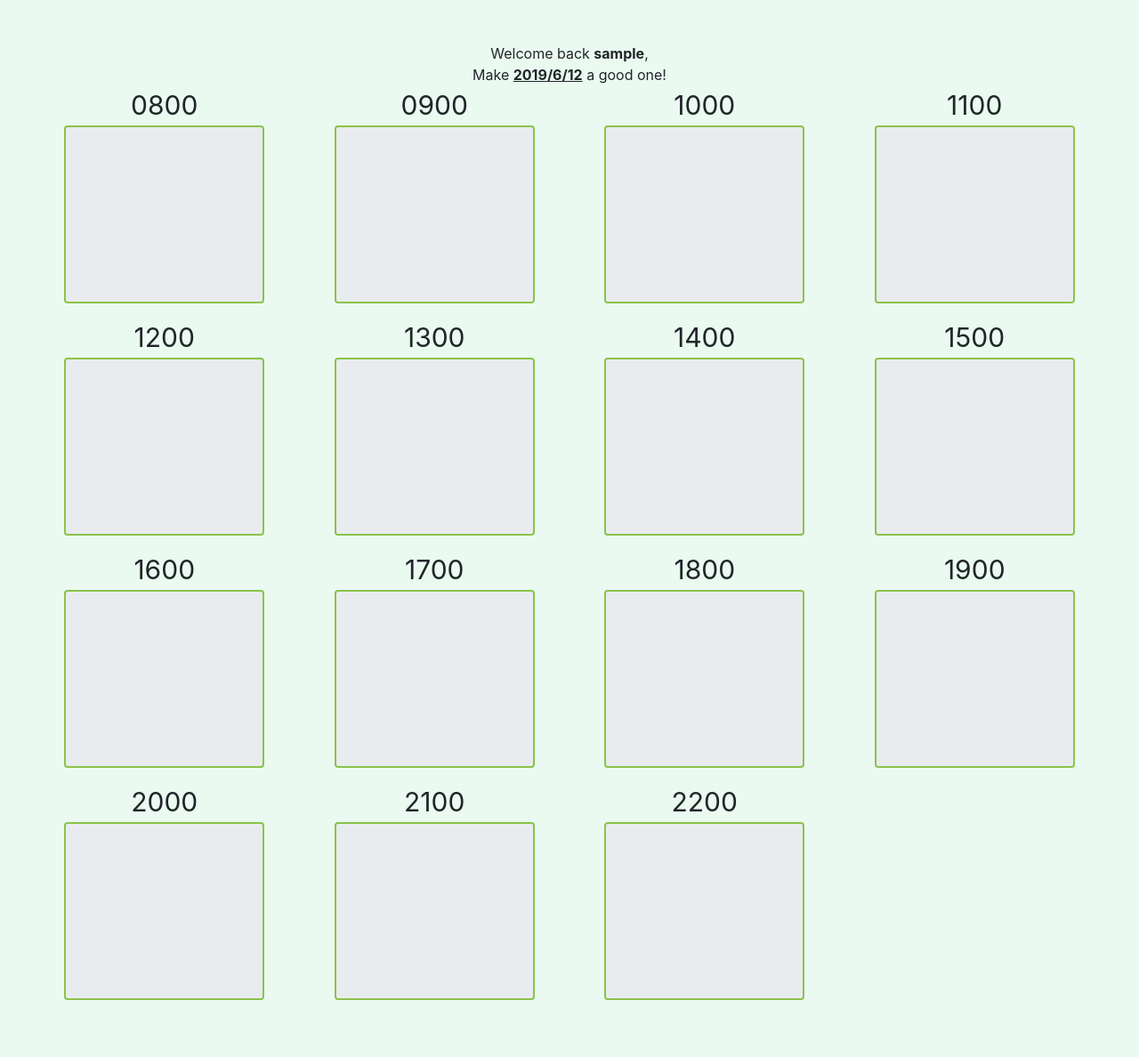
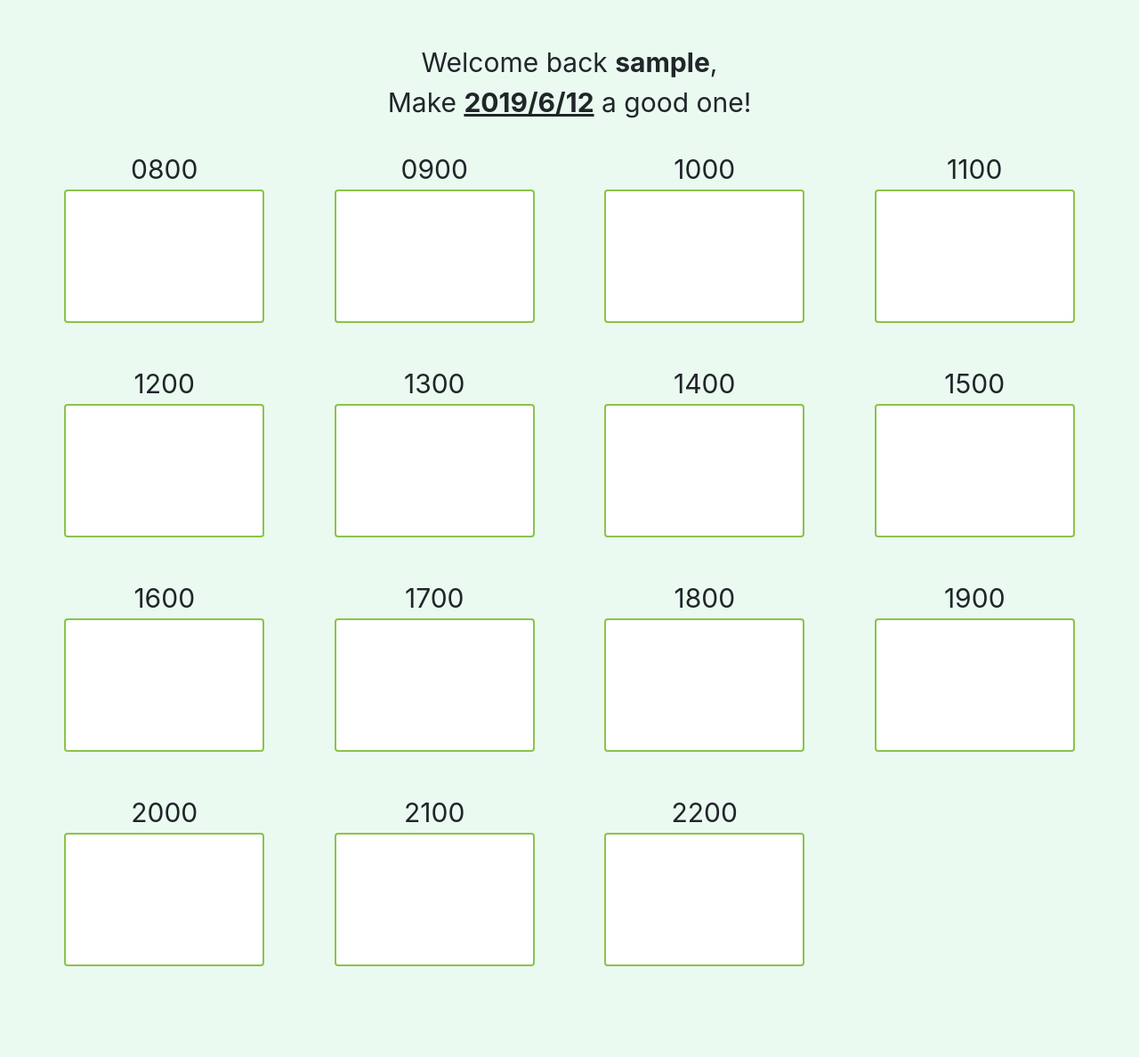
Before and after one commit to weizheheng/mytime-myresponsibility, a Flask app: page /dashboard in a window 1280 px wide. Shown: the part 76-1264 px from the top of the page at 89% size. After the commit the page ends 1162 px from the top, so only its background shows below. Run offline with Flask 2, Linux system fonts and the light colour scheme; the visitor is signed in with stand-in values (Sample User, id 1); data comes from the database, SQL or seed files in the repository; data that the repository does not hold is empty; some libraries are stand-ins or nearby versions.

Commit message:
Added new styles to make everything looks better

```diff
--- a/static/styles.css
+++ b/static/styles.css
@@ -79,12 +79,12 @@
     font-size: 30px;
 }
 
-#welcome, #message {
+#welcome1, #message1, #welcome2, #message2 {
     font-size: 30px;
 }
 
 
-#first_row, #sec_row, #third_row, #fourth_row {
+#first_row, #sec_row, #third_row, #fourth_row, #row1, #row2, #row3, #row4 {
     padding-top:30px;
 }
 
@@ -94,7 +94,7 @@
 
 
 .green-border textarea {
-    height: 200px;
+    height: 150px;
     width: 225px;
     max-height:100%;
     max-width:100%;
@@ -110,3 +110,7 @@
     border: 2px solid #8bc34a;
     box-shadow: 0 0 0 0.2rem rgba(186, 195, 74, .25);
 }
+
+#readonly {
+    background-color:white;
+}
```
